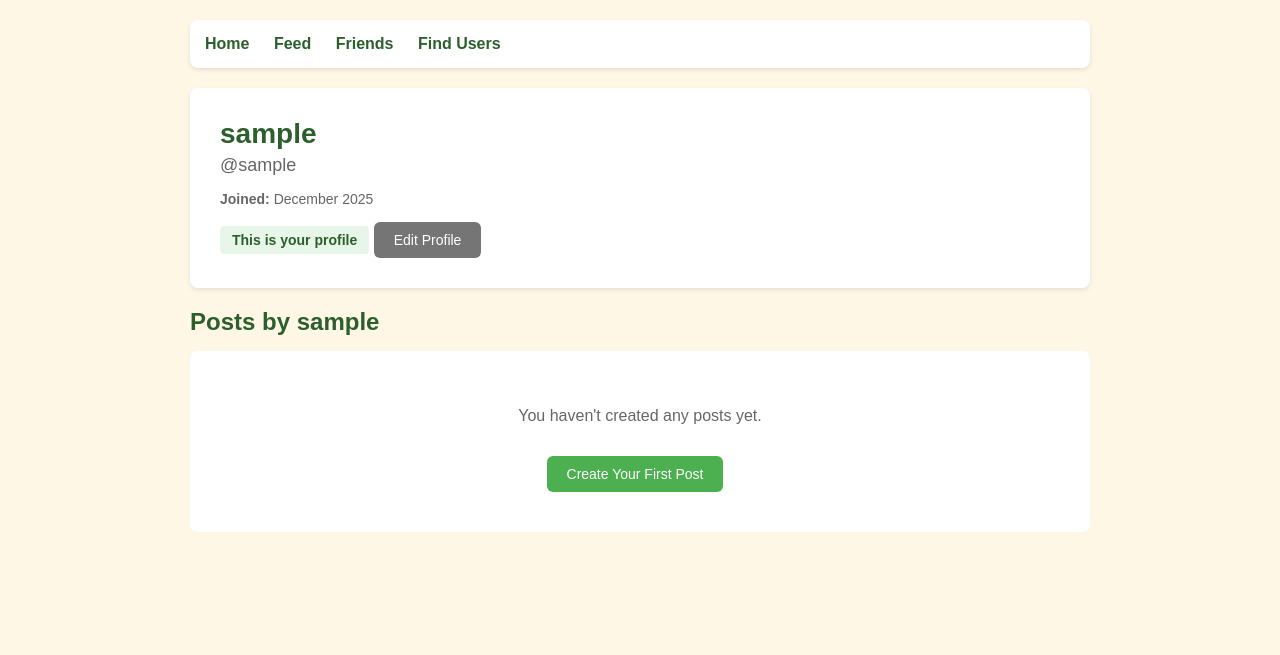
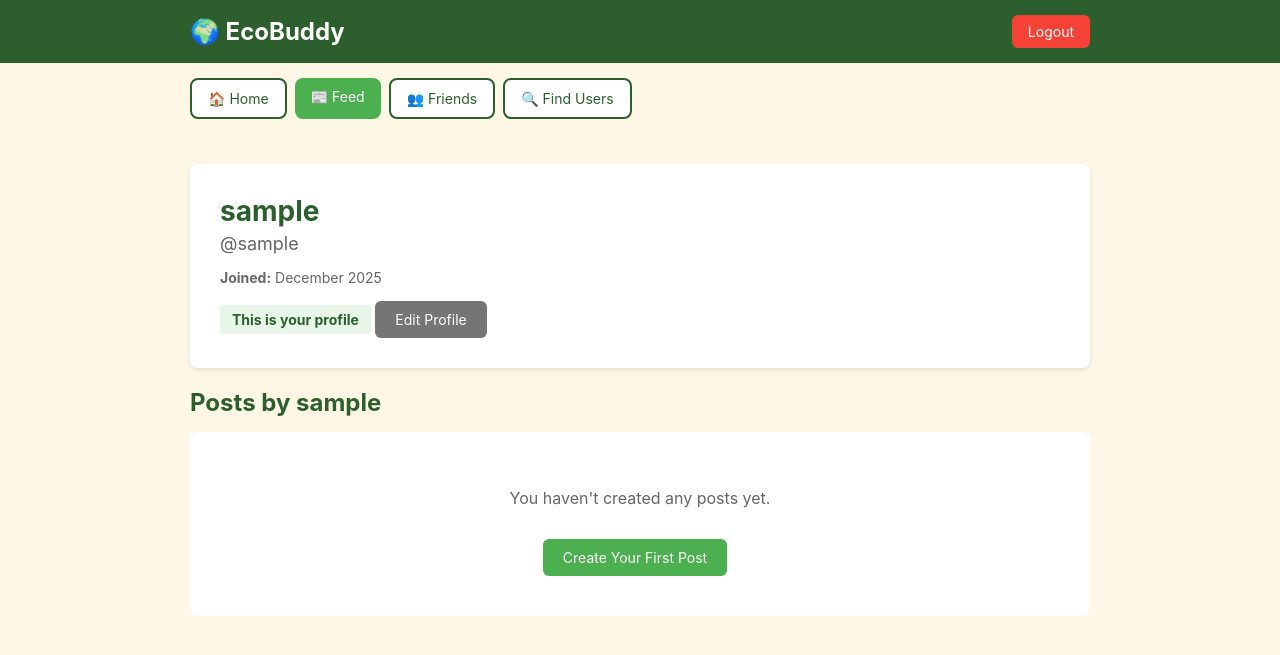
Before and after one commit to zoh-f/EcoBuddy, a Django app: a page that uses user_dashboard/templates/user_dashboard/user_profile.html in a window 1280 px wide. Shown: the top 655 px of the page. Run offline with Django 5.2, Linux system fonts and the light colour scheme; the visitor is signed in with stand-in values (Sample User, id 1); data comes from the database, SQL or seed files in the repository.

Commit message:
Fixed user profile UI

```diff
--- a/user_dashboard/templates/user_dashboard/user_profile.html
+++ b/user_dashboard/templates/user_dashboard/user_profile.html
@@ -6,35 +6,83 @@
     <title>{{ profile_user.username }} - EcoBuddy</title>
     <style>
         body {
-            font-family: Arial, sans-serif;
+            font-family: -apple-system, BlinkMacSystemFont, 'Segoe UI', Roboto, sans-serif;
             background-color: #fff7e6;
             margin: 0;
-            padding: 20px;
-            color: #333;
+            padding: 0;
+            color: #222;
+        }
+
+        .header {
+            background: #2c5f2d;
+            padding: 15px 0;
+        }
+
+        .header-content {
+            max-width: 900px;
+            margin: 0 auto;
+            padding: 0 20px;
+            display: flex;
+            justify-content: space-between;
+            align-items: center;
+        }
+
+        .logo {
+            color: #fff;
+            font-size: 24px;
+            font-weight: 700;
+            text-decoration: none;
+        }
+
+        .logout-btn {
+            background: #f44336;
+            color: #fff;
+            padding: 8px 16px;
+            border-radius: 6px;
+            text-decoration: none;
+            font-size: 14px;
+        }
+
+        .logout-btn:hover {
+            background: #d32f2f;
+        }
+
+        .nav-bar {
+            max-width: 900px;
+            margin: 0 auto;
+            padding: 15px 20px;
+            display: flex;
+            flex-wrap: wrap;
+            gap: 8px;
+        }
+
+        .nav-btn {
+            background: #4caf50;
+            color: #fff;
+            padding: 10px 16px;
+            border-radius: 8px;
+            text-decoration: none;
+            font-size: 14px;
+        }
+
+        .nav-btn:hover {
+            background: #45a049;
+        }
+
+        .nav-btn.secondary {
+            background: #fff;
+            color: #2c5f2d;
+            border: 2px solid #2c5f2d;
+        }
+
+        .nav-btn.secondary:hover {
+            background: #e8f5e9;
         }
 
         .container {
             max-width: 900px;
-            margin: 0 auto;
-        }
-
-        .nav-links {
-            background: #ffffff;
-            padding: 15px;
-            border-radius: 8px;
-            margin-bottom: 20px;
-            box-shadow: 0 2px 4px rgba(0, 0, 0, 0.1);
-        }
-
-        .nav-links a {
-            color: #2c5f2d;
-            text-decoration: none;
-            margin-right: 20px;
-            font-weight: bold;
-        }
-
-        .nav-links a:hover {
-            text-decoration: underline;
+            margin: 30px auto;
+            padding: 0 20px;
         }
 
         .profile-header {
@@ -242,13 +290,21 @@
     </style>
 </head>
 <body>
+    <div class="header">
+        <div class="header-content">
+            <a href="{% url 'home' %}" class="logo">🌍 EcoBuddy</a>
+            <a href="{% url 'account_logout' %}" class="logout-btn">Logout</a>
+        </div>
+    </div>
+
+    <div class="nav-bar">
+        <a href="{% url 'home' %}" class="nav-btn secondary">🏠 Home</a>
+        <a href="{% url 'public_feed' %}" class="nav-btn">📰 Feed</a>
+        <a href="{% url 'friends_list' %}" class="nav-btn secondary">👥 Friends</a>
+        <a href="{% url 'user_search' %}" class="nav-btn secondary">🔍 Find Users</a>
+    </div>
+
     <div class="container">
-        <div class="nav-links">
-            <a href="{% url 'home' %}">Home</a>
-            <a href="{% url 'public_feed' %}">Feed</a>
-            <a href="{% url 'friends_list' %}">Friends</a>
-            <a href="{% url 'user_search' %}">Find Users</a>
-        </div>
 
         <div class="profile-header">
             {% if profile and profile.profile_picture %}
```
